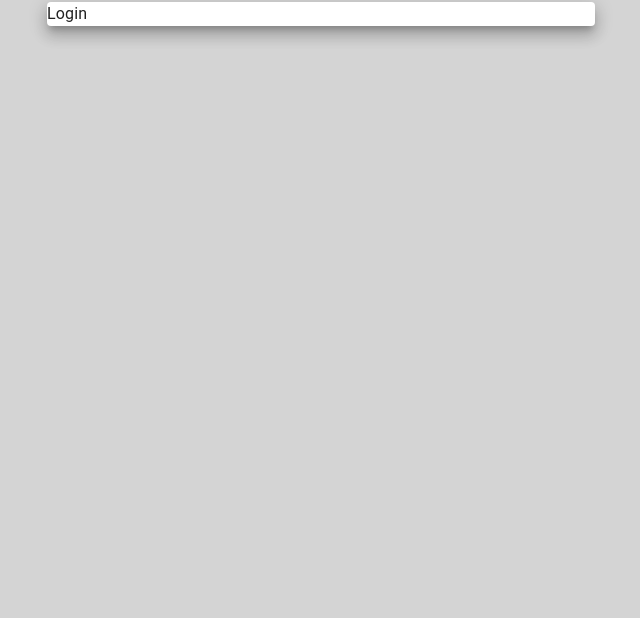
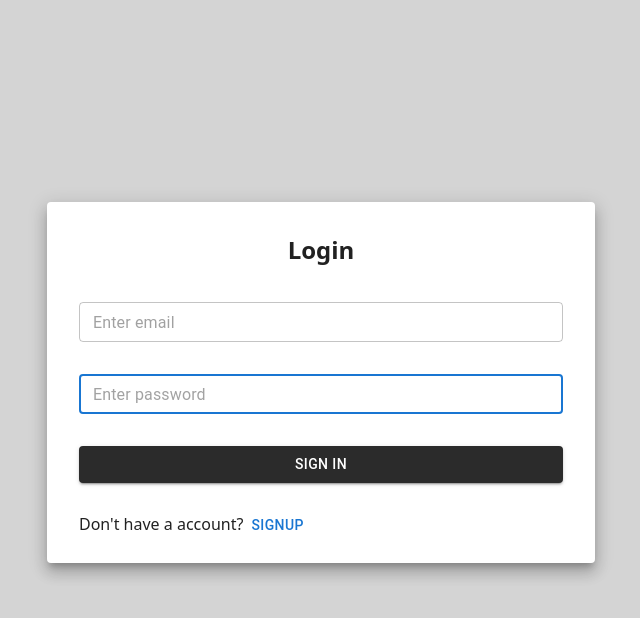
Before and after one commit to velmurugansk/Budgettracking, a React (Vite) app in the folder frontend/: page /login in a window 1280 px wide. Shown: the top 618 px of the page, without its empty margins (319-959 px from the left). Built offline with nearby package versions, Linux system fonts and the light colour scheme.

Commit message:
login page design

```diff
--- a/frontend/src/pages/sign/Login.jsx
+++ b/frontend/src/pages/sign/Login.jsx
@@ -1,13 +1,17 @@
 import React from 'react'
-import { Container, Paper, Typography } from '@mui/material'
+import { Container, Paper, TextField, Button } from '@mui/material'
 
 const Login = () => {
 
   return (
-    <div className='bg-[#d4d4d4] h-screen'>
-        <Container maxWidth="sm" className="m-auto border-2 h-[400] shadow-[#b3b3b3] border-[#d4d4d4]">
-            <Paper elevation={10} sx={{borderColor: "#d4d4d4"}}>
-                <Typography  varient="h4" className='font-bold text-2xl'>Login</Typography>
+    <div className='bg-[#d4d4d4] h-screen flex items-center justify-center'>
+        <Container maxWidth="sm" className="border-2 h-100 shadow-[#b3b3b3] border-[#d4d4d4]">
+            <Paper elevation={10} sx={{borderColor: "#d4d4d4"}} className='p-3 px-8'>
+                <p className='text-center font-bold text-2xl my-5'>Login</p>
+                <TextField type='email' placeholder='Enter email' required fullWidth autoFocus sx={{ my: 2 }} size="small" />
+                <TextField type='password' placeholder='Enter password' required fullWidth autoFocus sx={{ my: 2 }} size="small" />
+                <Button variant='contained' className='w-full bg-[#2b2b2b]' sx={{my:2, backgroundColor:'#2b2b2b'}}>Sign in</Button>
+                <p className='my-2'>Don't have a account?<Button>Signup</Button></p>
             </Paper>
         </Container>
     </div>
```
